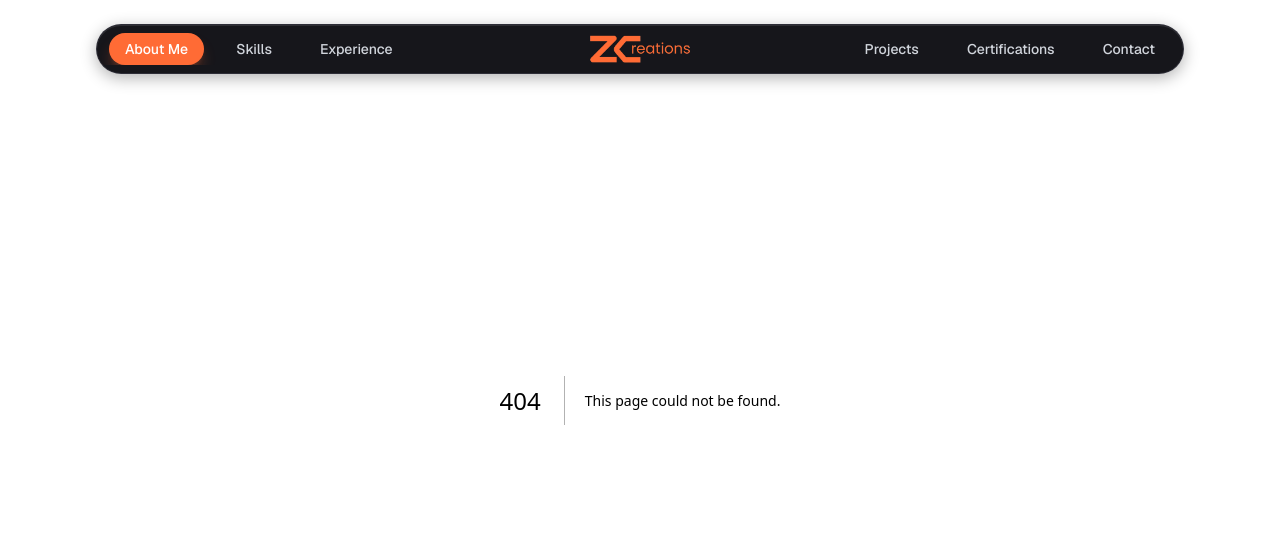
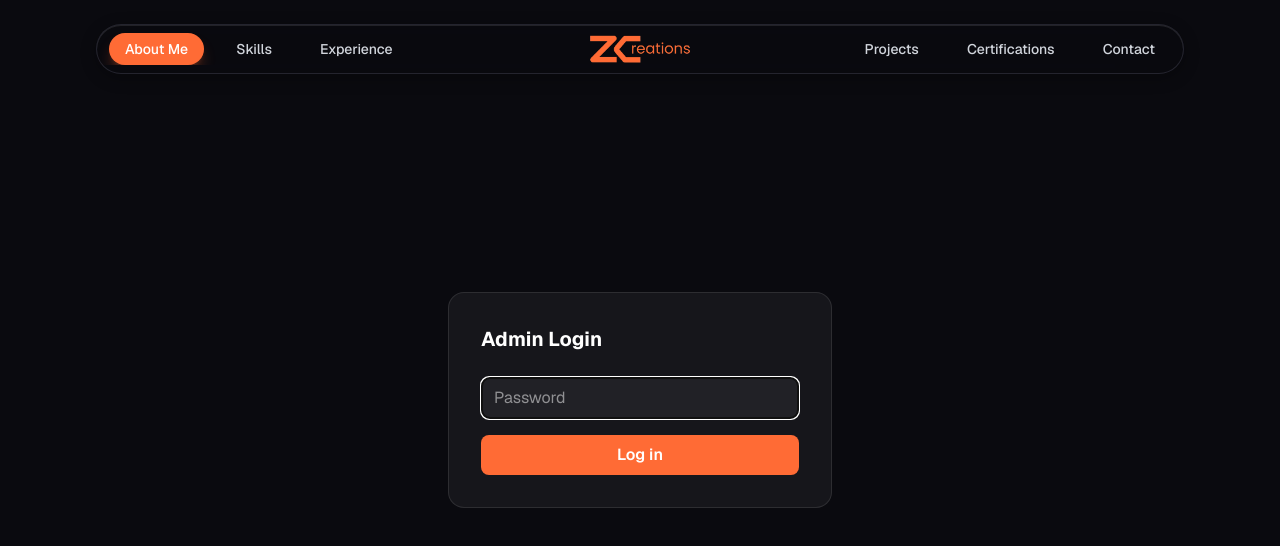
Before and after one commit to Rhixin/portfolio, a Next.js app: page /admin/login in a window 1280 px wide. Before the commit this address had no page. Shown: the top 546 px of the page. Built offline with nearby package versions, Linux system fonts and the light colour scheme.

Commit message:
Add admin login page Co-Authored-By: Claude Haiku 4.5 <noreply@anthropic.com>

```diff
--- /dev/null
+++ b/app/admin/login/page.tsx
@@ -0,0 +1,58 @@
+"use client";
+import { useRouter } from "next/navigation";
+import { useState, type FormEvent } from "react";
+
+export default function AdminLoginPage() {
+  const router = useRouter();
+  const [password, setPassword] = useState("");
+  const [error, setError] = useState<string | null>(null);
+  const [loading, setLoading] = useState(false);
+
+  const handleSubmit = async (e: FormEvent) => {
+    e.preventDefault();
+    setError(null);
+    setLoading(true);
+    try {
+      const res = await fetch("/api/admin/login", {
+        method: "POST",
+        headers: { "Content-Type": "application/json" },
+        body: JSON.stringify({ password }),
+      });
+      if (!res.ok) {
+        setError("Incorrect password");
+        return;
+      }
+      router.push("/admin");
+      router.refresh();
+    } finally {
+      setLoading(false);
+    }
+  };
+
+  return (
+    <div className="min-h-screen flex items-center justify-center bg-[#0a0a0f] px-4">
+      <form
+        onSubmit={handleSubmit}
+        className="w-full max-w-sm flex flex-col gap-4 p-8 rounded-2xl bg-white/5 border border-white/10"
+      >
+        <h1 className="text-xl font-bold text-white mb-2">Admin Login</h1>
+        {error && <p className="text-red-400 text-sm">{error}</p>}
+        <input
+          type="password"
+          value={password}
+          onChange={(e) => setPassword(e.target.value)}
+          placeholder="Password"
+          className="w-full px-3 py-2 rounded-lg bg-white/5 border border-white/10 text-white"
+          autoFocus
+        />
+        <button
+          type="submit"
+          disabled={loading}
+          className="px-4 py-2 rounded-lg bg-[#FF6B35] text-white font-semibold disabled:opacity-50"
+        >
+          {loading ? "Logging in..." : "Log in"}
+        </button>
+      </form>
+    </div>
+  );
+}
```
